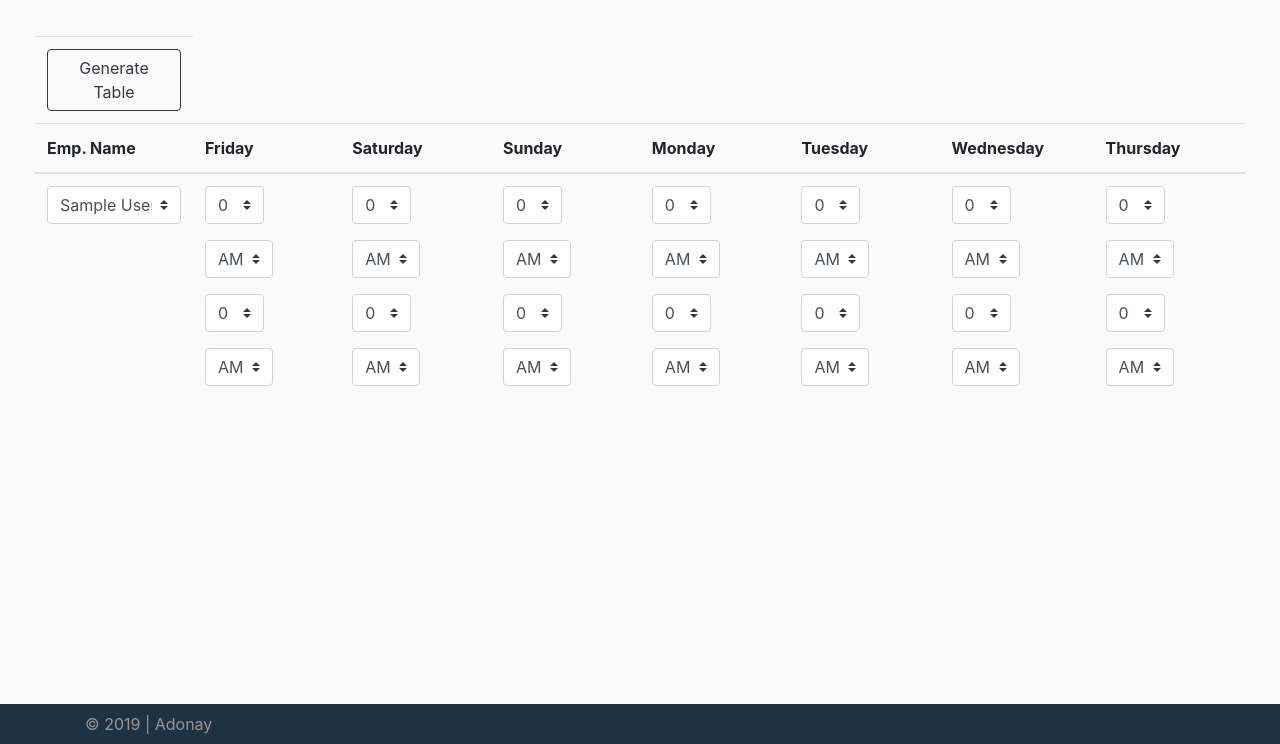
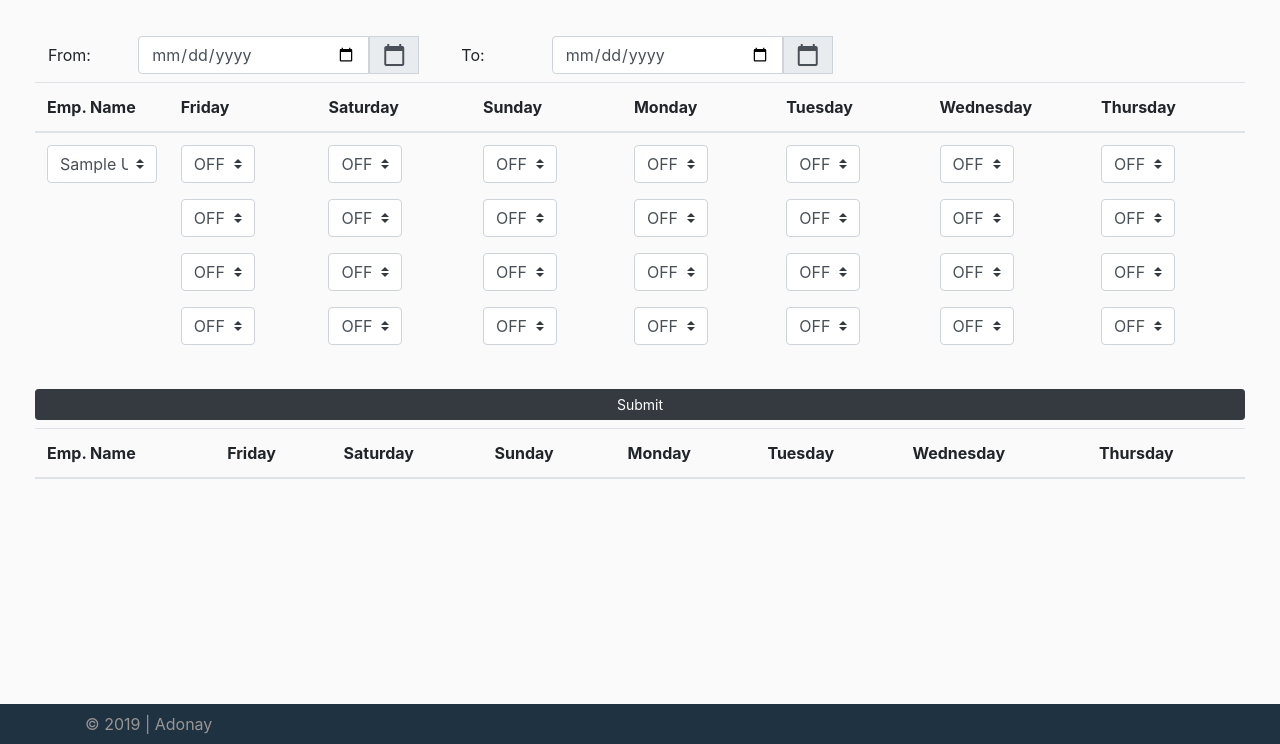
Before and after one commit to adonayab/python_proj1_manager_app, a Flask app: page /schedule in a window 1280 px wide. Shown: the part 56-800 px from the top of the page. Run offline with Flask 2, Linux system fonts and the light colour scheme; tables that the repository leaves empty hold one stand-in row (values such as "Sample post"); lists and menus that the app fills with data are empty; some libraries are stand-ins or nearby versions.

Commit message:
Redesigned schedule tabel using wtform

```diff
--- a/models.py
+++ b/models.py
@@ -48,6 +48,6 @@
     saturday = db.Column(db.String(120))
     sunday = db.Column(db.String(120))
 
-    def __init__(self, created_by, week):
-        self.created_by = created_by
+    def __init__(self, name, week):
+        self.name = name
         self.week = week
--- a/schedule/forms.py
+++ b/schedule/forms.py
@@ -1,14 +1,13 @@
 from flask_wtf import FlaskForm
-from wtforms import StringField, SubmitField, TextAreaField,SelectField
+from wtforms import StringField, SubmitField, TextAreaField, SelectField
 from wtforms.validators import DataRequired
 
-time_list = ['OFF', 1, 2, 3, 4, 5, 6, 7, 8, 9, 10, 11, 12]
-time_state = ['AM', 'PM']
+time_list = [('OFF', 'OFF'), (1, 1), (2, 2), (3, 3), (4, 4), (5, 5),
+             (6, 6), (7, 7), (8, 8), (9, 9), (10, 10), (11, 11), (12, 12)]
+time_state = [('OFF', 'OFF'), ('AM', 'AM'), ('PM', 'PM')]
+
 
 class ScheduleForm(FlaskForm):
-
-    name = StringField('Title', validators=[DataRequired()])
-    week = StringField('Title', validators=[DataRequired()])
 
     start_friday = SelectField('', choices=time_list)
     start_friday_state = SelectField('', choices=time_state)
--- a/templates/base.html
+++ b/templates/base.html
@@ -8,11 +8,9 @@
 
   <link rel="stylesheet" href="https://stackpath.bootstrapcdn.com/bootstrap/4.3.1/css/bootstrap.min.css"
     integrity="sha384-ggOyR0iXCbMQv3Xipma34MD+dH/1fQ784/j6cY/iJTQUOhcWr7x9JvoRxT2MZw1T" crossorigin="anonymous">
+  <link href="https://fonts.googleapis.com/icon?family=Material+Icons" rel="stylesheet">
 
   <link rel="stylesheet" type="text/css" href="{{  url_for('static', filename='./css/style_BS.css') }}">
-
-  <link href="https://fonts.googleapis.com/icon?family=Material+Icons" rel="stylesheet">
-
 </head>
 
 <body>
@@ -85,14 +83,14 @@
     </div>
   </nav>
 
+  <script src="https://stackpath.bootstrapcdn.com/bootstrap/4.1.3/js/bootstrap.min.js"
+    integrity="sha384-ChfqqxuZUCnJSK3+MXmPNIyE6ZbWh2IMqE241rYiqJxyMiZ6OW/JmZQ5stwEULTy"
+    crossorigin="anonymous"></script>
   <script src="https://code.jquery.com/jquery-3.3.1.slim.min.js"
     integrity="sha384-q8i/X+965DzO0rT7abK41JStQIAqVgRVzpbzo5smXKp4YfRvH+8abtTE1Pi6jizo"
     crossorigin="anonymous"></script>
-  <script src="https://cdnjs.cloudflare.com/ajax/libs/popper.js/1.14.7/umd/popper.min.js"
-    integrity="sha384-UO2eT0CpHqdSJQ6hJty5KVphtPhzWj9WO1clHTMGa3JDZwrnQq4sF86dIHNDz0W1"
-    crossorigin="anonymous"></script>
-  <script src="https://stackpath.bootstrapcdn.com/bootstrap/4.3.1/js/bootstrap.min.js"
-    integrity="sha384-JjSmVgyd0p3pXB1rRibZUAYoIIy6OrQ6VrjIEaFf/nJGzIxFDsf4x0xIM+B07jRM"
+  <script src="https://cdnjs.cloudflare.com/ajax/libs/popper.js/1.14.3/umd/popper.min.js"
+    integrity="sha384-ZMP7rVo3mIykV+2+9J3UJ46jBk0WLaUAdn689aCwoqbBJiSnjAK/l8WvCWPIPm49"
     crossorigin="anonymous"></script>
 
 </body>
--- a/templates/macros.html
+++ b/templates/macros.html
@@ -170,70 +170,142 @@
 
 {% endmacro %}
 
-<!-- This are the select buttons in schedule box for time of a day -->
-{% macro select_hours() %}
-<div class="form-row">
-  <div class="form-group col-auto">
-    <select class="form-control custom-select">
-      {% for n in range(0, 13) %}
-      <option>{{ n }}</option>
-      {% endfor %}
-    </select>
-  </div>
-  <div class="form-group col-auto">
-    <select class="form-control custom-select">
-      <option>AM</option>
-      <option>PM</option>
-    </select>
-  </div>
-</div>
-<div class="form-row">
-  <div class="form-group col-auto">
-    <select class="form-control custom-select">
-      {% for n in range(0, 13) %}
-      <option>{{ n }}</option>
-      {% endfor %}
-    </select>
-  </div>
-  <div class="form-group col-auto">
-    <select class="form-control custom-select">
-      <option>AM</option>
-      <option>PM</option>
-    </select>
-  </div>
-</div>
-{% endmacro %}
+<!-- This is schedule form -->
+{% macro gen_schedule_form(form, users) %}
 
-<!-- Schedule row -->
-{% macro insert_schedule_row(users) %}
 <tr>
   <td>
-    <select class="form-control custom-select">
+    <select class="form-control custom-select" name=name>
       {% for user in users %}
       <option>{{ user.name }}</option>
       {% endfor %}
     </select>
   </td>
   <td>
-    {{ select_hours() }}
+    <div class="form-row">
+      <div class="form-group col-auto">
+        {{ form.start_friday(class="form-control custom-select") }}
+      </div>
+      <div class="form-group col-auto">
+        {{ form.start_friday_state(class="form-control custom-select") }}
+      </div>
+    </div>
+    <div class="form-row">
+      <div class="form-group col-auto">
+        {{ form.end_friday(class="form-control custom-select") }}
+      </div>
+      <div class="form-group col-auto">
+        {{ form.end_friday_state(class="form-control custom-select") }}
+      </div>
+    </div>
   </td>
   <td>
-    {{ select_hours() }}
+    <div class="form-row">
+      <div class="form-group col-auto">
+        {{ form.start_saturday(class="form-control custom-select") }}
+      </div>
+      <div class="form-group col-auto">
+        {{ form.start_saturday_state(class="form-control custom-select") }}
+      </div>
+    </div>
+    <div class="form-row">
+      <div class="form-group col-auto">
+        {{ form.end_saturday(class="form-control custom-select") }}
+      </div>
+      <div class="form-group col-auto">
+        {{ form.end_saturday_state(class="form-control custom-select") }}
+      </div>
+    </div>
   </td>
   <td>
-    {{ select_hours() }}
+    <div class="form-row">
+      <div class="form-group col-auto">
+        {{ form.start_sunday(class="form-control custom-select") }}
+      </div>
+      <div class="form-group col-auto">
+        {{ form.start_sunday_state(class="form-control custom-select") }}
+      </div>
+    </div>
+    <div class="form-row">
+      <div class="form-group col-auto">
+        {{ form.end_sunday(class="form-control custom-select") }}
+      </div>
+      <div class="form-group col-auto">
+        {{ form.end_sunday_state(class="form-control custom-select") }}
+      </div>
+    </div>
   </td>
   <td>
-    {{ select_hours() }}
+    <div class="form-row">
+      <div class="form-group col-auto">
+        {{ form.start_monday(class="form-control custom-select") }}
+      </div>
+      <div class="form-group col-auto">
+        {{ form.start_monday_state(class="form-control custom-select") }}
+      </div>
+    </div>
+    <div class="form-row">
+      <div class="form-group col-auto">
+        {{ form.end_monday(class="form-control custom-select") }}
+      </div>
+      <div class="form-group col-auto">
+        {{ form.end_monday_state(class="form-control custom-select") }}
+      </div>
+    </div>
   </td>
   <td>
-    {{ select_hours() }}
+    <div class="form-row">
+      <div class="form-group col-auto">
+        {{ form.start_tuesday(class="form-control custom-select") }}
+      </div>
+      <div class="form-group col-auto">
+        {{ form.start_tuesday_state(class="form-control custom-select") }}
+      </div>
+    </div>
+    <div class="form-row">
+      <div class="form-group col-auto">
+        {{ form.end_tuesday(class="form-control custom-select") }}
+      </div>
+      <div class="form-group col-auto">
+        {{ form.end_tuesday_state(class="form-control custom-select") }}
+      </div>
+    </div>
   </td>
   <td>
-    {{ select_hours() }}
+    <div class="form-row">
+      <div class="form-group col-auto">
+        {{ form.start_wednesday(class="form-control custom-select") }}
+      </div>
+      <div class="form-group col-auto">
+        {{ form.start_wednesday_state(class="form-control custom-select") }}
+      </div>
+    </div>
+    <div class="form-row">
+      <div class="form-group col-auto">
+        {{ form.end_wednesday(class="form-control custom-select") }}
+      </div>
+      <div class="form-group col-auto">
+        {{ form.end_wednesday_state(class="form-control custom-select") }}
+      </div>
+    </div>
   </td>
   <td>
-    {{ select_hours() }}
+    <div class="form-row">
+      <div class="form-group col-auto">
+        {{ form.start_thursday(class="form-control custom-select") }}
+      </div>
+      <div class="form-group col-auto">
+        {{ form.start_thursday_state(class="form-control custom-select") }}
+      </div>
+    </div>
+    <div class="form-row">
+      <div class="form-group col-auto">
+        {{ form.end_thursday(class="form-control custom-select") }}
+      </div>
+      <div class="form-group col-auto">
+        {{ form.end_thursday_state(class="form-control custom-select") }}
+      </div>
+    </div>
   </td>
 </tr>
 {% endmacro %}
--- a/templates/schedule.html
+++ b/templates/schedule.html
@@ -1,14 +1,41 @@
 {% extends "base.html" %}
-{% from 'macros.html' import select_hours, insert_schedule_row %}
+{% from 'macros.html' import gen_schedule_form %}
 {% block content %}
 
 <div class="container-fluid">
-  <form action="/schedule/create">
-    <table class="table">
+  <form action="/schedule" method='post'>
+
+    <div class="row">
+      <div class="col-1">
+        <button class="btn btn-default">From:</button>
+      </div>
+      <div class="col-3">
+        <div class="input-group">
+          <input type="date" class="form-control" name='start_day' />
+          <div class="input-group-prepend">
+            <div class="input-group-text">
+              <i class="material-icons">calendar_today</i>
+            </div>
+          </div>
+        </div>
+      </div>
+      <div class="col-1">
+        <button class="btn btn-default">To:</button>
+      </div>
+      <div class="col-3">
+        <div class="input-group">
+          <input type="date" class="form-control" name='end_day' />
+          <div class="input-group-prepend">
+            <div class="input-group-text">
+              <i class="material-icons">calendar_today</i>
+            </div>
+          </div>
+        </div>
+      </div>
+    </div>
+
+    <table class="table mt-2">
       <thead>
-        <tr>
-          <td><button type="submit" class="btn btn-outline-dark">Generate Table</button></td>
-        </tr>
         <tr>
           <th>Emp. Name</th>
           <th>Friday</th>
@@ -20,13 +47,46 @@
           <th>Thursday</th>
         </tr>
       </thead>
+      </tr>
       <tbody>
-        {% for user in users %}
-        {{ insert_schedule_row(users) }}
-        {% endfor %}
+        {{ gen_schedule_form(form=form, users=users) }}
       </tbody>
     </table>
+    <div class="row">
+      <div class="col-12">
+          <button type="submit" class="btn btn-block btn-dark btn-sm">Submit</button>
+      </div>
+    </div>
   </form>
+  <table class="table mt-2">
+    <thead>
+      <tr>
+        <th>Emp. Name</th>
+        <th>Friday</th>
+        <th>Saturday</th>
+        <th>Sunday</th>
+        <th>Monday</th>
+        <th>Tuesday</th>
+        <th>Wednesday</th>
+        <th>Thursday</th>
+      </tr>
+    </thead>
+    <tbody>
+      {% for user in current_users_on_schedule %}
+      <tr>
+        <td>user.name</td>
+        <td>user.friday</td>
+        <td>user.saturday</td>
+        <td>user.sunday</td>
+        <td>user.monday</td>
+        <td>user.tuesday</td>
+        <td>user.wednesday</td>
+        <td>user.thursday</td>
+      </tr>
+      {% endfor %}
+    </tbody>
+  </table>
+
 </div>
 
 {% endblock %}
```
Also changed, not shown: schedule/schedule.py (+48 -5 lines).
